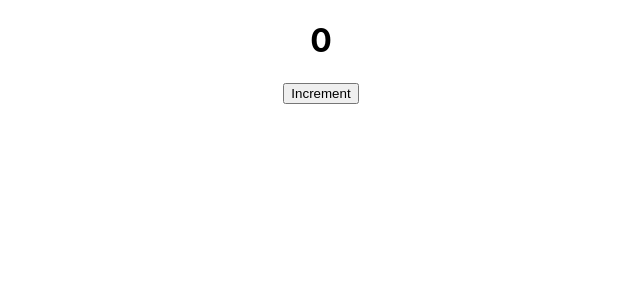
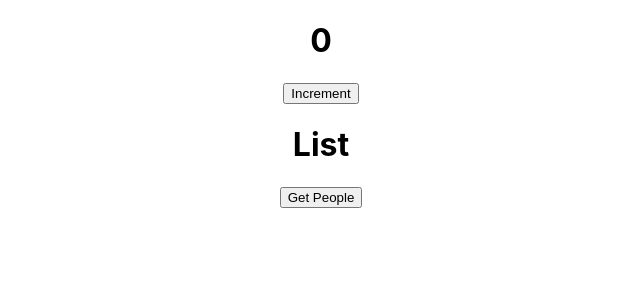
Before and after one commit to borillo/react-no-redux, a React (Create React App) app: page / in a window 1280 px wide. Shown: the top 300 px of the page, without its empty margins (319-959 px from the left). Built offline with nearby package versions, Linux system fonts and the light colour scheme.

Commit message:
Domain entities inside context

```diff
--- a/src/App.js
+++ b/src/App.js
@@ -1,11 +1,13 @@
 import React from "react";
 import "./App.css";
-import { ConnectedCounter } from "./counter";
+import { ConnectedCounter as Counter} from "./counter";
+import { ConnectedPeople as People } from './people'
 
 const Container = () => {
   return (
     <div className="App">
-      <ConnectedCounter />
+      <Counter />
+      <People />
     </div>
   );
 };
--- /dev/null
+++ b/src/people/actions.js
@@ -0,0 +1,16 @@
+import { PeopleService } from "./service";
+
+export const OBTAIN_LIST_START = "OBTAIN_LIST_START";
+export const OBTAIN_LIST_SUCCESS = "OBTAIN_LIST_SUCCESS";
+
+const service = new PeopleService()
+
+const obtainList = async dispatch => {
+  dispatch({ type: OBTAIN_LIST_START });
+
+  const items = await service.whoIsThere();
+
+  dispatch({ type: OBTAIN_LIST_SUCCESS, payload: items });
+};
+
+export { obtainList };
--- /dev/null
+++ b/src/people/container.js
@@ -0,0 +1,19 @@
+import React from "react";
+
+const Container = ({ obtainList, isLoading, people, ...props }) => {
+
+  const items = people.map(person => { // Esto tiene sentido aqui o en el Servicio mejor?
+    return <p key={person.name}>* {person.name} - {person.age}</p>
+  });
+
+  return (
+    <>
+      <h1>List</h1>
+      {isLoading && <p>Loading...</p>}
+      {!isLoading && items}
+      <button onClick={obtainList}>Get People</button>
+    </>
+  );
+};
+
+export { Container };
--- /dev/null
+++ b/src/people/context.js
@@ -0,0 +1,10 @@
+import {useReducer} from 'react'
+import {counterReducer, initialState} from './reducer'
+
+const usePeopleContext = () => {
+  const [state, dispatch] = useReducer(counterReducer, initialState);
+
+  return [state, dispatch];
+};
+
+export { usePeopleContext };
--- /dev/null
+++ b/src/people/index.js
@@ -0,0 +1,18 @@
+import React from "react";
+import { Container } from "./container";
+import { obtainList } from "./actions";
+import { usePeopleContext } from "./context";
+
+const ConnectedPeople = () => {
+  const [state, dispatch] = usePeopleContext();
+
+  const mapAllToProps = {
+    obtainList: () => obtainList(dispatch),
+    people: state.people,
+    isLoading: state.isLoading
+  };
+
+  return <Container {...mapAllToProps} />;
+};
+
+export { ConnectedPeople };
--- /dev/null
+++ b/src/people/reducer.js
@@ -0,0 +1,31 @@
+import { OBTAIN_LIST_START, OBTAIN_LIST_SUCCESS } from "./actions";
+
+const initialState = {
+  people: [],
+  isLoading: false
+};
+
+const counterReducer = (state = initialState, action) => {
+
+  console.log(action)
+
+  switch (action.type) {
+    case OBTAIN_LIST_START:
+      return {
+        ...state,
+        isLoading: true
+      };
+    case OBTAIN_LIST_SUCCESS:
+      return {
+        ...state,
+        people: action.payload,
+        isLoading: false
+      }
+    default:
+      return {
+        ...state
+      };
+  }
+};
+
+export { counterReducer, initialState };
--- /dev/null
+++ b/src/people/repository.js
@@ -0,0 +1,32 @@
+const LATENCY = 1500;
+
+class Person {
+  constructor(name, age) {
+    this.name = name;
+    this.age = age;
+  }
+}
+
+class PeopleList {
+  constructor() {
+    this.people = [new Person("Vilva", 27), new Person("Sam", 29)];
+  }
+
+  map(cb) {
+    return this.people.map(cb);
+  }
+}
+
+class Repository {
+  whoIsThere() {
+    const people = new PeopleList();
+
+    return new Promise(resolve => {
+      setTimeout(() => {
+        resolve(people);
+      }, LATENCY);
+    });
+  }
+}
+
+export { Repository };
--- /dev/null
+++ b/src/people/service.js
@@ -0,0 +1,15 @@
+import {Repository} from './repository'
+
+class PeopleService {
+  constructor() {
+    this.repository = new Repository();
+  }
+
+  async whoIsThere() {
+    const people = await this.repository.whoIsThere();
+
+    return people;
+  }
+}
+
+export { PeopleService };
```
Also changed, not shown: 1 other file (tests, documents, lock files or other folders).
